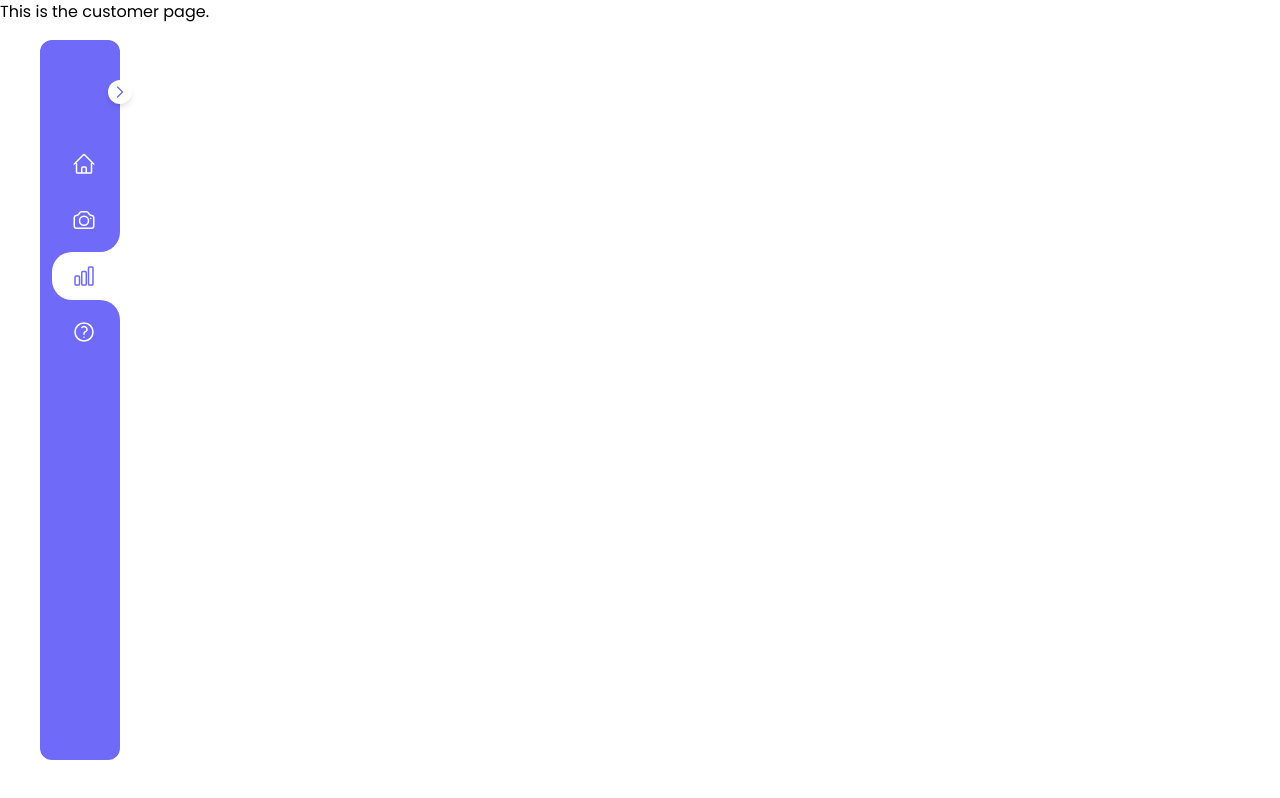
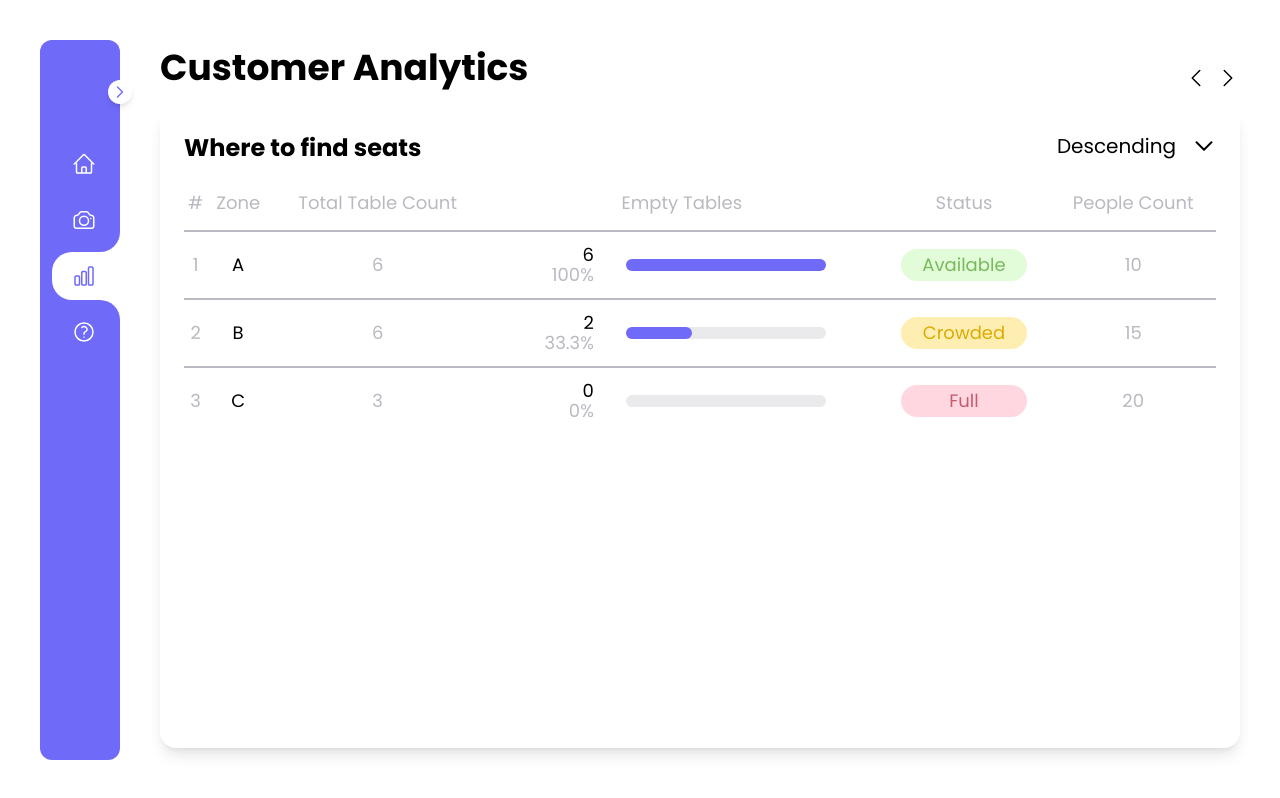
Before and after one commit to VMP-SG/NAISC-Frontend, a React (Vite) app: page /customer in a window 1280 px wide. Built offline with nearby package versions, Linux system fonts and the light colour scheme.

Commit message:
Add pages

```diff
--- a/src/components/Card.jsx
+++ b/src/components/Card.jsx
@@ -1,6 +1,6 @@
-const Card = ({ children, title }) => {
+const Card = ({ children, className }) => {
   return (
-    <div className="bg-white shadow-lg w-full h-[80vh] p-6 rounded flex flex-col">
+    <div className={`bg-white shadow-lg p-6 rounded-2xl flex flex-col ${className}`}>
       {children}
     </div>
   )
--- a/src/components/Dropdown.jsx
+++ b/src/components/Dropdown.jsx
@@ -30,16 +30,16 @@ const Dropdown = ({ options, setSelectedOption, selectedOption }) => {
         ref={ref}
       >
         {selectedOption}
-        <ChevronUpIcon className={`w-6 ml-4 rounded-full bg-gray-light ${isClicked ? "rotate-180" : ""} transition-all duration-300`} strokeWidth={2} />
+        <ChevronDownIcon className={`w-6 ml-4 rounded-full ${isClicked ? "rotate-180 bg-gray-light" : ""} transition-all duration-300`} strokeWidth={2} />
       </div>
 
       <div className="bg-white rounded-2xl shadow-xl w-44 absolute right-0 mt-4 overflow-hidden" ref={dropdownRef}>
         {
           isClicked && (
             <ul className="text-2xl text-center text-gray-700" aria-labelledby="dropdownDefaultButton">
-              {options.map((option) =>
-                <li className='cursor-pointer' onClick={() => {toggleDropdownHandler(); setSelectedOption(option)}}>
-                  <p class="py-3 hover:bg-gray-light">{option}</p>
+              {options.map((option, i) =>
+                <li className='cursor-pointer' key={i} onClick={() => {toggleDropdownHandler(); setSelectedOption(option)}}>
+                  <p className="py-3 hover:bg-gray-light">{option}</p>
                 </li>
               )}
             </ul>
--- /dev/null
+++ b/src/constants/id.js
@@ -0,0 +1,27 @@
+export const ids = [
+  {
+    zone: 'A',
+    tables: [100, 101, 102, 103, 104, 105],
+    stalls: [0]
+  },
+  {
+    zone: 'B',
+    tables: [106, 107, 108, 109, 110, 111],
+    stalls: []
+  },
+  {
+    zone: 'C',
+    tables: [120, 121, 122],
+    stalls: [1]
+  },
+  {
+    zone: 'D',
+    tables: [130, 131, 132, 133, 134],
+    stalls: [2]
+  },
+  {
+    zone: 'E',
+    tables: [140, 141, 142, 143, 144, 145],
+    stalls: []
+  }
+]
--- a/src/index.css
+++ b/src/index.css
@@ -18,8 +18,11 @@
 }
 
 a {
-  /* font-weight: 500; */
   text-decoration: inherit;
+}
+
+th {
+  font-weight: normal;
 }
 
 /* body {
--- a/src/views/customer/CustomerPage.jsx
+++ b/src/views/customer/CustomerPage.jsx
@@ -1,11 +1,29 @@
-import React from 'react'
+import React, { useState } from 'react'
 import Sidebar from '../../components/Sidebar'
+import SeatTable from './SeatTable'
+import { ChevronLeftIcon, ChevronRightIcon } from '@heroicons/react/24/outline'
+import PopularStallCard from './PopularStallCard'
+import ShortestStallCard from './ShortestStallCard'
 
 const CustomerPage = ({ open, onOpenSidebar, onCloseSidebar }) => {
+  const [page, setPage] = useState(0);
   return (
     <>
       <Sidebar open={open} onOpen={onOpenSidebar} onClose={onCloseSidebar} />
-      <p>This is the customer page.</p>
+      <div className='flex flex-col w-screen pl-40 pr-10 pt-12'>
+        <div className='flex justify-between items-center'>
+          <h1 className='font-bold text-4xl mb-5'>Customer Analytics</h1>
+          <div className='flex gap-2 items-center'>
+            <ChevronLeftIcon className='w-6 cursor-pointer' onClick={() => setPage(page => --page < 0 ? 2 : page)}/>
+            <ChevronRightIcon className='w-6 cursor-pointer' onClick={() => setPage(page => ++page > 2 ? 0 : page)}/>
+          </div>
+        </div>
+        {
+          page % 3 === 0 ? <SeatTable /> :
+          page % 3 === 1 ? <PopularStallCard /> :
+          <ShortestStallCard />
+        }
+      </div>
     </>
   )
 }
--- /dev/null
+++ b/src/views/customer/PopularStallCard.jsx
@@ -0,0 +1,12 @@
+import React from 'react'
+import Card from '../../components/Card'
+
+const PopularStallCard = () => {
+  return (
+    <Card className='h-[80vh]'>
+      <p className="font-bold text-2xl">Most popular stalls</p>
+    </Card>
+  )
+}
+
+export default PopularStallCard
--- /dev/null
+++ b/src/views/customer/SeatTable.jsx
@@ -0,0 +1,88 @@
+import React, { useState } from 'react'
+import Card from '../../components/Card'
+import Dropdown from '../../components/Dropdown'
+import StatusTag from './StatusTag'
+import { ids } from '../../constants/id'
+
+const options = ["Descending", "Ascending"];
+
+const SeatTable = () => {
+  const data = [
+    {
+      zone: 'A',
+      tableCount: ids.find((id) => id.zone === 'A').tables.length,
+      emptyTables:  ids.find((id) => id.zone === 'A').tables.length,
+      peopleCount: 10
+    },
+    {
+      zone: 'B',
+      tableCount: ids.find((id) => id.zone === 'B').tables.length,
+      emptyTables: Math.floor(ids.find((id) => id.zone === 'B').tables.length / 3),
+      peopleCount: 15
+    },
+    {
+      zone: 'C',
+      tableCount: ids.find((id) => id.zone === 'C').tables.length,
+      emptyTables: 0,
+      peopleCount: 20
+    }
+  ]
+  const [selectedOption, setSelectedOption] = useState(options[0]);
+  const sortedData = [...data].sort((a, b) => {
+    if (a.emptyTables < b.emptyTables) {
+      return selectedOption === 'Ascending' ? -1 : 1;
+    } else if (a.emptyTables > b.emptyTables) {
+      return selectedOption === 'Ascending' ? 1 : -1;
+    } else return 0;
+  });
+  return (
+    <Card className='h-[80vh]'>
+      <div className="flex flex-row justify-between">
+        <p className="font-bold text-2xl">Where to find seats</p>
+        <Dropdown options={options} selectedOption={selectedOption} setSelectedOption={setSelectedOption} />
+      </div>
+      <table className='text-lg mt-6'>
+        <thead>
+          <tr>
+            <th><p className='mb-3 text-gray'>#</p></th>
+            <th><p className='mb-3 text-gray'>Zone</p></th>
+            <th><p className='mb-3 text-gray'>Total Table Count</p></th>
+            <th><p className='mb-3 text-gray'>Empty Tables</p></th>
+            <th><p className='mb-3 text-gray'>Status</p></th>
+            <th><p className='mb-3 text-gray'>People Count</p></th>
+          </tr>
+        </thead>
+        <tbody>
+          {
+            sortedData.map((dataItem, i) =>
+              <tr className='border-t-2 border-gray text-center' key={i}>
+                <td><p className='py-3 text-gray'>{i+1}</p></td>
+                <td><p className='py-3'>{dataItem.zone}</p></td>
+                <td><p className='py-3 text-gray'>{dataItem.tableCount}</p></td>
+                <td>
+                  <div className='py-3 flex justify-center items-center gap-8'>
+                    <div>
+                      <p className='leading-5 text-right'>{dataItem.emptyTables}</p>
+                      <p className='text-gray leading-5 text-right w-14'>{Math.round(dataItem.emptyTables / dataItem.tableCount * 1000) / 10}%</p>
+                    </div>
+                    <div className='w-[200px] h-[12px] rounded-full bg-gray bg-opacity-30'>
+                      <div style={{ width: `${Math.floor(dataItem.emptyTables / dataItem.tableCount * 100)}%` }} className='bg-purple rounded-full h-full transition-all' />
+                    </div>
+                  </div>
+                </td>
+                <td>
+                  <div className='py-3 flex items-center justify-center'>
+                    <StatusTag ratio={dataItem.emptyTables / dataItem.tableCount} />
+                  </div>
+                </td>
+                <td><p className='py-3 text-gray'>{dataItem.peopleCount}</p></td>
+              </tr>
+            )
+          }
+        </tbody>
+      </table>
+    </Card>
+  )
+}
+
+export default SeatTable
--- /dev/null
+++ b/src/views/customer/ShortestStallCard.jsx
@@ -0,0 +1,12 @@
+import React from 'react'
+import Card from '../../components/Card'
+
+const ShortestStallCard = () => {
+  return (
+    <Card className='h-[80vh]'>
+      <p className="font-bold text-2xl">Stalls with the Shortest Queue</p>
+    </Card>
+  )
+}
+
+export default ShortestStallCard
--- /dev/null
+++ b/src/views/customer/StatusTag.jsx
@@ -0,0 +1,11 @@
+import React from 'react'
+
+const StatusTag = ({ ratio }) => {
+  return (
+    <div className={`w-[126px] h-8 ${ratio < 0.1 ? 'bg-[#FFD7E1]' : ratio < 0.5 ? 'bg-[#FFC7004D]' : 'bg-[#E2FCD9]'} flex items-center justify-center rounded-full`}>
+      <p className={`${ratio < 0.1 ? "text-[#C95A6D]" : ratio < 0.5 ? "text-[#DCAB00]" : "text-[#78B95B]"}`}>{ratio < 0.1 ? "Full" : ratio < 0.5 ? "Crowded" : "Available"}</p>
+    </div>
+  )
+}
+
+export default StatusTag
--- a/src/views/feed/FeedPage.jsx
+++ b/src/views/feed/FeedPage.jsx
@@ -1,18 +1,22 @@
-import React from 'react'
+import React, { useState } from 'react'
 import Sidebar from '../../components/Sidebar'
 import Card from '../../components/Card'
 import Dropdown from '../../components/Dropdown'
 
+const options = ["Zone A", "Zone B", "Zone C", "Zone D", "Zone E"]
+
 const FeedPage = ({ open, onOpenSidebar, onCloseSidebar }) => {
+  const [selectedOption, setSelectedOption] = useState(options[0]);
+
   return (
     <>
       <Sidebar open={open} onOpen={onOpenSidebar} onClose={onCloseSidebar} />
       <div className='flex flex-col w-screen pl-40 pr-10 pt-12'>
-        <h1 className='font-bold text-4xl mb-5'>Live Operating Feed</h1>
-        <Card>
+        <h1 className='font-bold text-4xl mb-5'>Live Operating Feed (Admin)</h1>
+        <Card className='h-[80vh]'>
           <div className="flex flex-row justify-between">
             <p className="font-bold text-2xl">Feed</p>
-            <Dropdown />
+            <Dropdown options={options} selectedOption={selectedOption} setSelectedOption={setSelectedOption} />
           </div>
           <img className='flex-1 mt-6 overflow-hidden object-cover' src={import.meta.env.VITE_BACKEND_URL + "/video"} alt="Live Feed" />
         </Card>
--- a/src/views/home/HomePage.jsx
+++ b/src/views/home/HomePage.jsx
@@ -1,14 +1,31 @@
-import React, { useEffect, useState, useRef } from 'react'
+import React, { useState } from 'react'
 import Dropdown from '../../components/Dropdown'
 import Sidebar from '../../components/Sidebar'
 import Card from '../../components/Card'
 import LogoHome from '../../assets/LogoHome.png';
+import { UserIcon as UserIconOutline } from '@heroicons/react/24/outline';
+import { UserIcon } from "@heroicons/react/24/solid";
 
-const options = ['Overall', 'Zone A', 'Zone B', 'Zone C', 'Zone D', 'Zone E']
+const options = ['Overall', 'Zone A', 'Zone B', 'Zone C', 'Zone D', 'Zone E'];
+const COUNT_PER_ICON = 10;
 
 const HomePage = ({ open, onOpenSidebar, onCloseSidebar }) => {
   const [data, setData] = useState("");
+  const totalCount = 100;
+  const zonalCount = 10;
   const [selectedOption, setSelectedOption] = useState(options[0]);
+
+  const totalIcons = [];
+  for (let i = 0; i < 30; i++) {
+    if (i < totalCount / COUNT_PER_ICON) {
+      totalIcons.push(<UserIcon className='w-4' key={i} />)
+    } else {
+      totalIcons.push(<UserIconOutline className='w-4' key={i} />)
+    }
+  }
+
+  const zonalIcons = Array.from({ length: zonalCount / COUNT_PER_ICON }, (_, i) => <UserIcon fill='#6F6AF8' className='w-4' key={i} />).concat(totalIcons.slice(zonalCount / COUNT_PER_ICON))
+
   // useEffect(() => {
   //   const sse = new EventSource(import.meta.env.VITE_BACKEND_URL + "/test");
   //   sse.onmessage = (e) => {
@@ -25,17 +42,42 @@ const HomePage = ({ open, onOpenSidebar, onCloseSidebar }) => {
   return (
     <>
       <Sidebar open={open} onOpen={onOpenSidebar} onClose={onCloseSidebar} />
-      <div className='flex flex-col w-screen pl-40 pr-10 pt-12'>
+      <div className='flex flex-col w-screen pl-40 pr-10 py-12'>
         <img src={LogoHome} className='h-[45px] w-[310px] mb-7'/>
-        <Card>
+        <Card className='w-full h-[70vh]'>
           <div className="flex flex-row justify-between">
-            <p className="font-bold text-2xl">Heatmap</p>
+            <h2 className="font-bold text-2xl">Heatmap</h2>
             <Dropdown options={options} selectedOption={selectedOption} setSelectedOption={setSelectedOption} />
           </div>
         </Card>
+        <div className='flex mt-10 gap-10'>
+          <div>
+            <Card>
+              <h2 className="font-bold text-2xl">People Count</h2>
+              <div className='grid grid-cols-10 gap-[6px] mt-4'>
+                {totalIcons}
+              </div>
+              <div className='mt-6 flex justify-between items-center'>
+                <h1 className='text-5xl font-bold'>~{totalCount}</h1>
+                <p className='text-2xl leading-7'>In <br />Total</p>
+              </div>
+            </Card>
+            <Card className='mt-10'>
+              <h2 className="font-bold text-2xl">People Count</h2>
+              <div className='grid grid-cols-10 gap-[6px] mt-4'>
+                {zonalIcons}
+              </div>
+              <div className='mt-6 flex justify-between items-center'>
+                <h1 className='text-5xl font-bold'>~{zonalCount}</h1>
+                <p className='text-2xl leading-7'>In <br />Total</p>
+              </div>
+            </Card>
+          </div>
+          <Card className='w-full'>
+            <h2 className='font-bold text-2xl'>People Count over the Past Day</h2>
+          </Card>
+        </div>
       </div>
-      {/* <p>This is the home page.</p> */}
-      {/* <p>Data: {data}</p> */}
     </>
   )
 }
--- a/tailwind.config.cjs
+++ b/tailwind.config.cjs
@@ -8,7 +8,8 @@ module.exports = {
     extend: {
       colors: {
         'purple': '#6F6AF8',
-        'gray-light': '#F6F7FB'
+        'gray-light': '#F6F7FB',
+        'gray': '#BAB9C1'
       }
     },
   },
```
